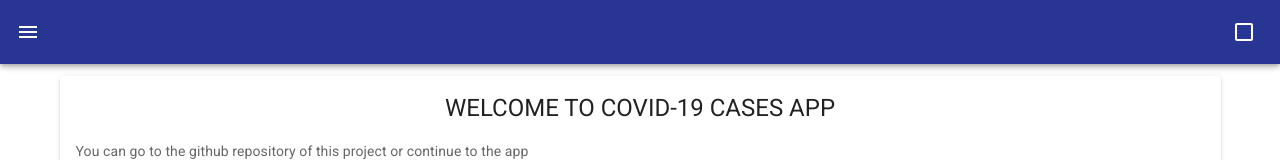
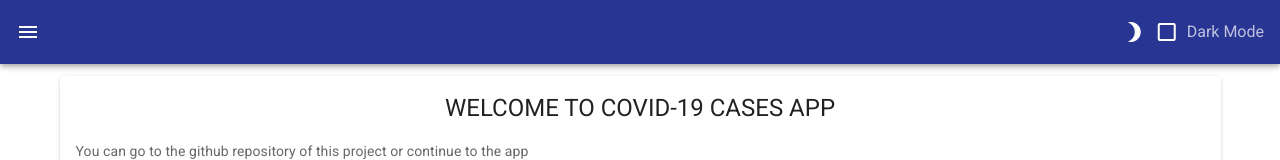
Before and after one commit to talhabw/covid-19, a Nuxt app: page / in a window 1280 px wide. Shown: the top 160 px of the page. Built offline with nearby package versions, Linux system fonts and the light colour scheme.

Commit message:
dark mode label has added

```diff
--- a/components/AppHeader.vue
+++ b/components/AppHeader.vue
@@ -35,6 +35,8 @@
         v-model="theme"
         hide-details
         color="white"
+        :prepend-icon="theme === false ? 'brightness_3' : 'wb_sunny'"
+        :label="theme === false ? 'Dark Mode' : 'Light Mode'"
         @change="changeTheme"
       ></v-checkbox>
     </v-app-bar>
```
